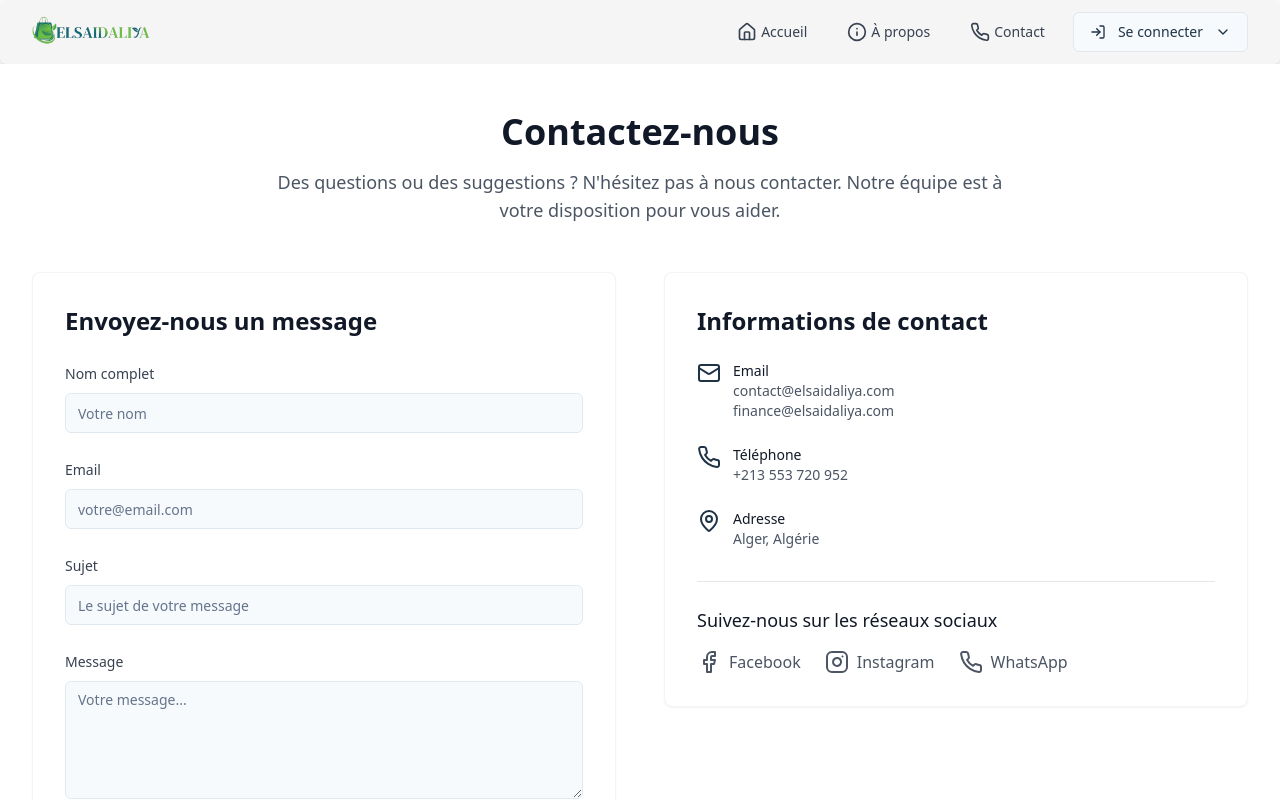
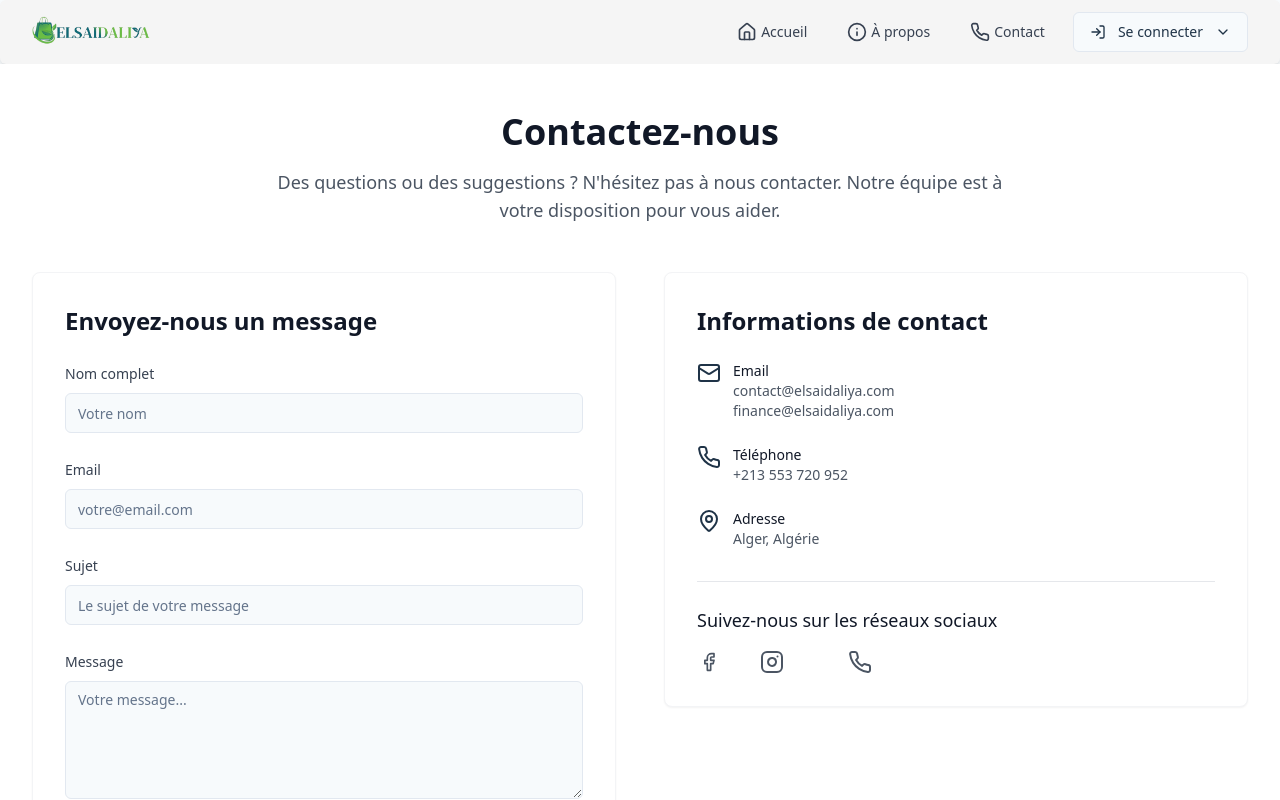
Before and after one commit to Sonia3948/elsaidaliya, a React (Vite) app: page /contact in a window 1280 px wide. Shown: the top 800 px of the page. Built offline with nearby package versions, Linux system fonts and the light colour scheme.

Commit message:
Visual edit in Lovable
Edited UI in Lovable

```diff
--- a/src/pages/ContactPage.tsx
+++ b/src/pages/ContactPage.tsx
@@ -1,4 +1,3 @@
-
 import { useState } from "react";
 import { Button } from "@/components/ui/button";
 import { Input } from "@/components/ui/input";
@@ -6,24 +5,26 @@ import { Textarea } from "@/components/ui/textarea";
 import { Mail, Phone, MapPin, Facebook, Instagram, Link } from "lucide-react";
 import Layout from "@/components/layout/Layout";
 import { useToast } from "@/hooks/use-toast";
-
 const ContactPage = () => {
-  const { toast } = useToast();
+  const {
+    toast
+  } = useToast();
   const [formData, setFormData] = useState({
     name: "",
     email: "",
     subject: "",
     message: ""
   });
-
   const handleChange = (e: React.ChangeEvent<HTMLInputElement | HTMLTextAreaElement>) => {
-    const { name, value } = e.target;
+    const {
+      name,
+      value
+    } = e.target;
     setFormData({
       ...formData,
       [name]: value
     });
   };
-
   const handleSubmit = (e: React.FormEvent) => {
     e.preventDefault();
     toast({
@@ -37,7 +38,6 @@ const ContactPage = () => {
       message: ""
     });
   };
-
   return <Layout>
       <div className="bg-white">
         <div className="max-w-7xl mx-auto py-12 px-4 sm:px-6 lg:px-8">
@@ -121,34 +121,19 @@ const ContactPage = () => {
                 <div className="mt-8 border-t border-gray-200 pt-6">
                   <h3 className="text-lg font-medium text-gray-900 mb-4">Suivez-nous sur les réseaux sociaux</h3>
                   <div className="flex space-x-6">
-                    <a
-                      href="https://facebook.com"
-                      target="_blank"
-                      rel="noopener noreferrer"
-                      className="flex items-center text-gray-600 hover:text-pharmacy transition-colors"
-                    >
-                      <Facebook className="h-6 w-6" />
-                      <span className="ml-2">Facebook</span>
+                    <a href="https://facebook.com" target="_blank" rel="noopener noreferrer" className="flex items-center text-gray-600 hover:text-pharmacy transition-colors mx-0 my-0 px-0">
+                      <Facebook className="h-6 w-6 px-[2px]" />
+
                     </a>
 
-                    <a
-                      href="https://instagram.com"
-                      target="_blank"
-                      rel="noopener noreferrer"
-                      className="flex items-center text-gray-600 hover:text-pharmacy transition-colors"
-                    >
-                      <Instagram className="h-6 w-6" />
-                      <span className="ml-2">Instagram</span>
+                    <a href="https://instagram.com" target="_blank" rel="noopener noreferrer" className="flex items-center text-gray-600 hover:text-pharmacy transition-colors px-[5px]">
+                      <Instagram className="h-6 w-6 mx-[10px]" />
+
                     </a>
 
-                    <a
-                      href="https://wa.me/+213553720952"
-                      target="_blank"
-                      rel="noopener noreferrer"
-                      className="flex items-center text-gray-600 hover:text-pharmacy transition-colors"
-                    >
-                      <Phone className="h-6 w-6" />
-                      <span className="ml-2">WhatsApp</span>
+                    <a href="https://wa.me/+213553720952" target="_blank" rel="noopener noreferrer" className="flex items-center text-gray-600 hover:text-pharmacy transition-colors mx-0 px-0">
+                      <Phone className="h-6 w-6 mx-[25px]" />
+
                     </a>
                   </div>
                 </div>
```
